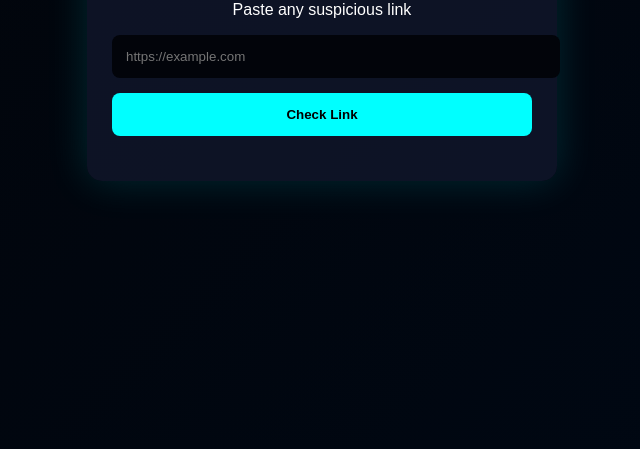
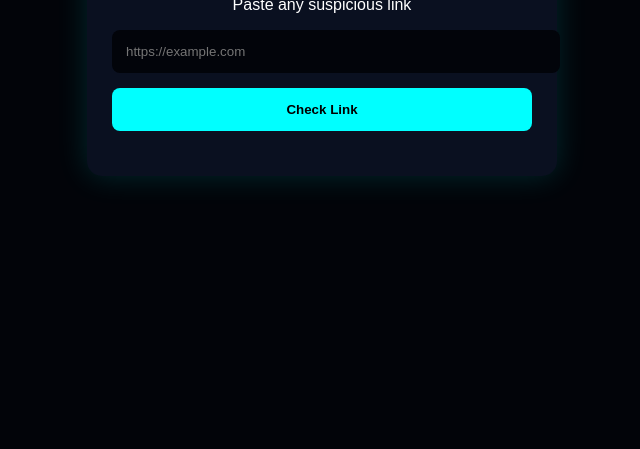
Before and after one commit to vengababu-X/LinkShield, a plain HTML site: page index.html in a window 1280 px wide. Shown: the part 367-816 px from the top of the page, without its empty margins (318-958 px from the left). Drawn offline with Linux system fonts and the light colour scheme.

Commit message:
Update style.css

```diff
--- a/style.css
+++ b/style.css
@@ -1,51 +1,49 @@
 body {
-  background: linear-gradient(135deg,#020409,#000814);
+  background: #020409;
   font-family: Arial, sans-serif;
-  display:flex;
-  justify-content:center;
-  align-items:center;
-  height:100vh;
-  color:white;
+  display: flex;
+  justify-content: center;
+  align-items: center;
+  height: 100vh;
+  margin: 0;
+  color: white;
 }
 
 .container {
-  background: rgba(15,20,40,0.9);
+  background: #0a1020;
   padding: 25px;
   border-radius: 15px;
   width: 90%;
   max-width: 420px;
   text-align: center;
-  box-shadow: 0 0 40px rgba(0,255,255,0.15);
+  box-shadow: 0 0 30px rgba(0,255,255,0.15);
 }
 
 h1 {
-  color:#00ffff;
-  margin-bottom:5px;
+  color: #00ffff;
 }
 
 input {
-  width:100%;
-  padding:14px;
-  border-radius:8px;
-  border:none;
-  outline:none;
-  background:#02040a;
-  color:#00ffff;
+  width: 100%;
+  padding: 14px;
+  border-radius: 8px;
+  border: none;
+  background: #02040a;
+  color: #00ffff;
 }
 
 button {
-  width:100%;
-  margin-top:15px;
-  padding:14px;
-  border:none;
-  border-radius:8px;
-  background:#00ffff;
-  color:black;
-  font-weight:bold;
-  cursor:pointer;
+  width: 100%;
+  margin-top: 15px;
+  padding: 14px;
+  border: none;
+  border-radius: 8px;
+  background: #00ffff;
+  color: black;
+  font-weight: bold;
 }
 
 #result {
-  margin-top:20px;
-  font-size:18px;
+  margin-top: 20px;
+  font-size: 18px;
 }
```
